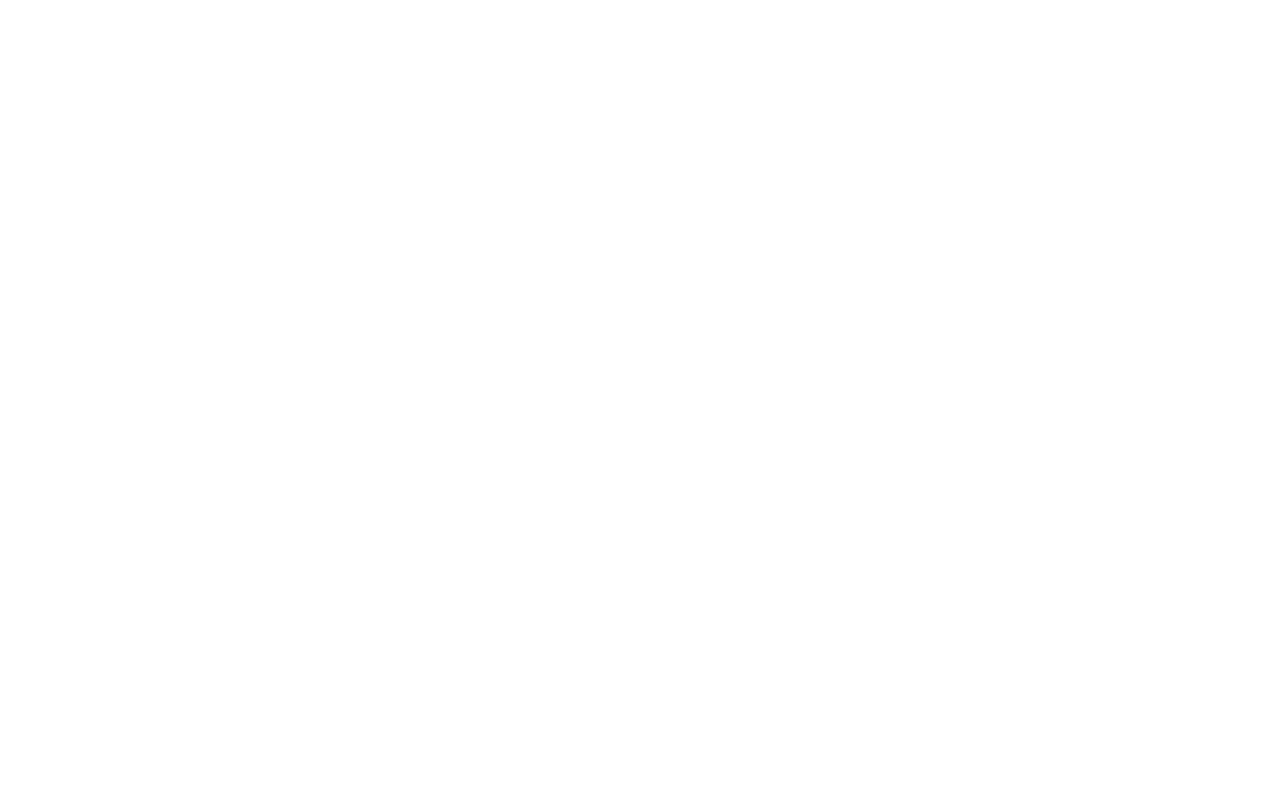
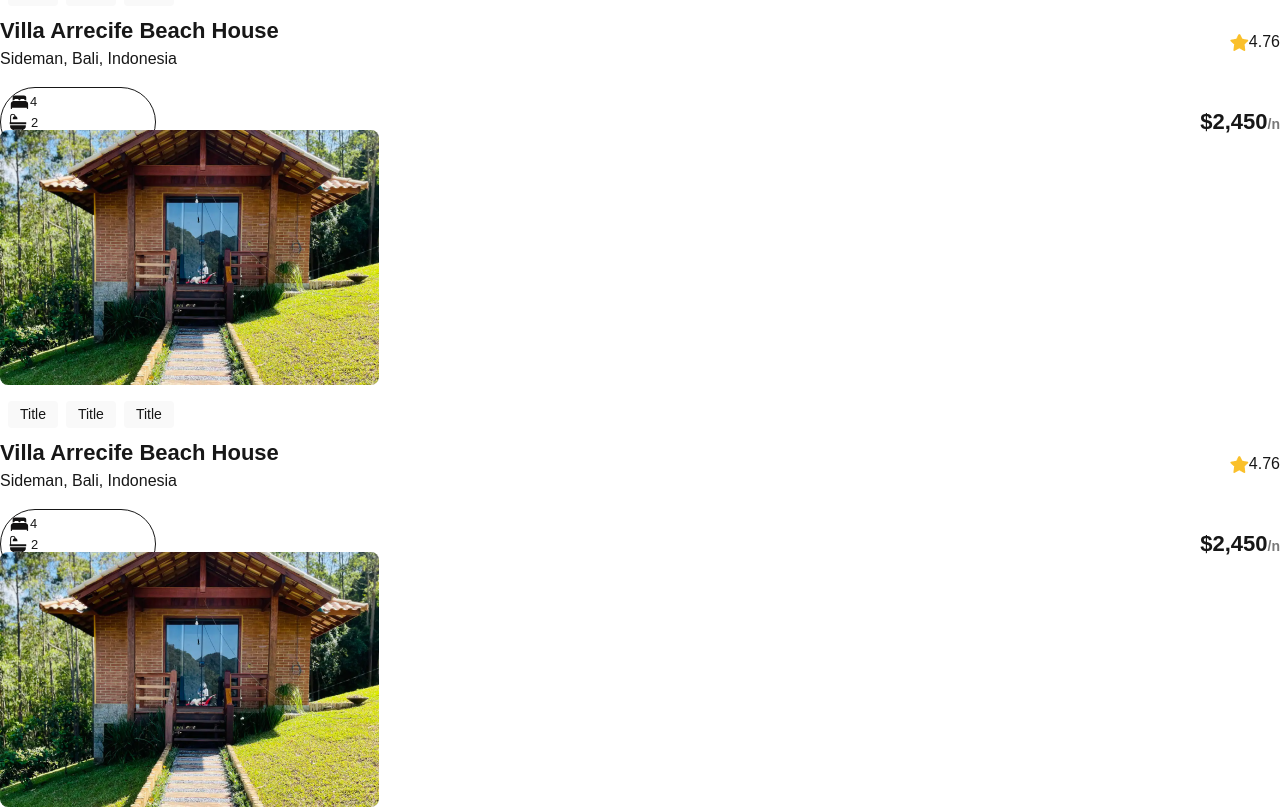
Before and after one commit to Emmalywebcreator/alx-project-0x00-setup, a Next.js app in the folder alx-project-0x00/: page /landing in a window 1280 px wide. Shown: the part 320-1129 px from the top of the page. Before the commit the page ends 800 px from the top, so only its background shows below. Built offline with nearby package versions, Linux system fonts and the light colour scheme.

Commit message:
Render card.ts in landing page

```diff
--- a/alx-project-0x00/components/Card.tsx
+++ b/alx-project-0x00/components/Card.tsx
@@ -1,6 +1,6 @@
 import Image from "next/image";
-import HOUSE_IMAGE from "@/public/assests/house.png";
-import STAR_IMAGE from "@/public/assests/Start.png";
+import HOUSE_IMAGE from "@/public/assets/house.png";
+import STAR_IMAGE from "@/public/assets/star.png";
 import React from "react";
 import Pill from "./Pill";
 
--- a/alx-project-0x00/pages/landing.tsx
+++ b/alx-project-0x00/pages/landing.tsx
@@ -1,7 +1,12 @@
+import Card from "@/components/Card";
+
 const Landing: React.FC = () => {
     return (
         <div>
             <h1 className="text-xl font-extralight">Landing Page</h1>
+            <Card />
+            <Card />
+            <Card />
         </div>
     )
 }
```
